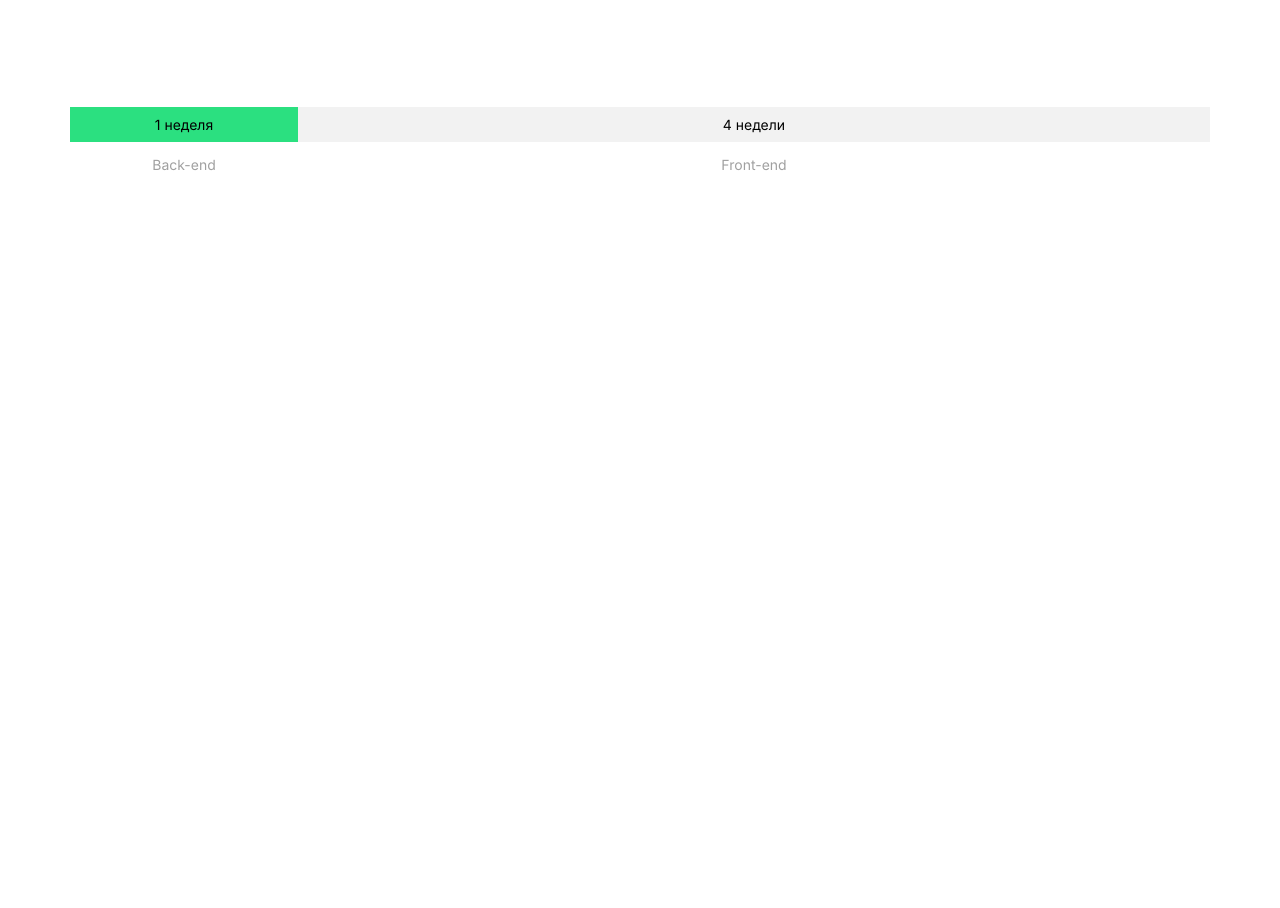
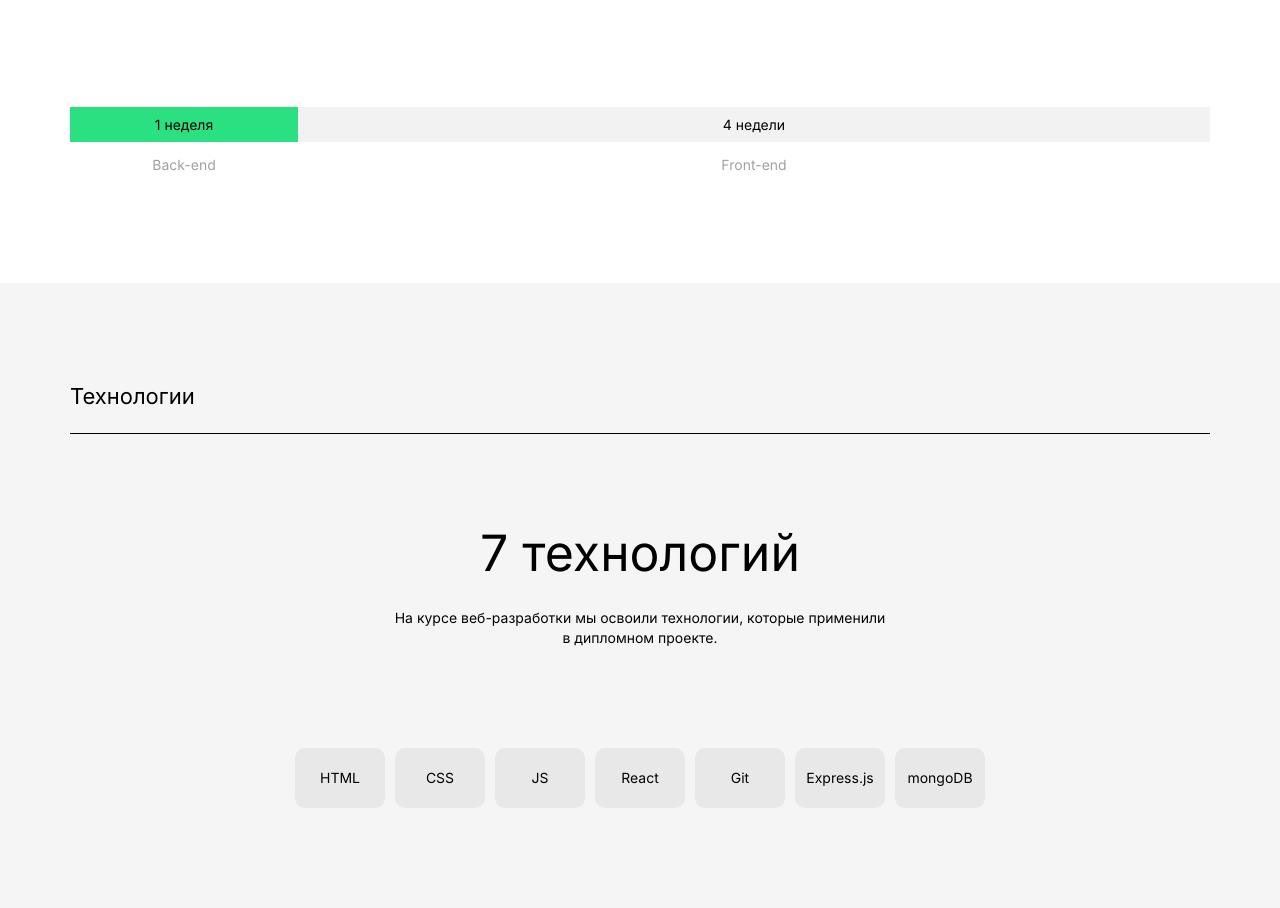
Before and after one commit to Programistic/movies-explorer-frontend, a React app: page / in a window 1280 px wide. Shown: the part 1124-2032 px from the top of the page. Before the commit the page ends 1407 px from the top, so only its background shows below. Built offline with nearby package versions, Linux system fonts and the light colour scheme.

Commit message:
create section Techs and fix AboutProject

```diff
--- a/src/components/AboutProject/AboutProject.css
+++ b/src/components/AboutProject/AboutProject.css
@@ -1,13 +1,70 @@
-.inner-container {
-  margin: 0;
+.about-content {
+  display: flex;
+  justify-content: space-between;
 }
 
-.inner-container_color_light {
-  padding: 110px 70px;
-  background-color: #fff;
+.about-content__column-left {
+  flex-basis: 550px;
 }
 
-.inner-container_color_grey {
-  padding: 100px 70px;
-  background-color: #f5f5f5;
+.about-content__column-right {
+  flex-basis: 550px;
+  margin-left: 40px;
 }
+
+.about-content__header {
+  margin: 70px 0 0;
+  padding: 0;
+  font: 400 20px/24.2px 'Inter', sans-serif;
+  color: #000;
+}
+
+.about-content__text {
+  margin: 26px 0 0;
+  padding: 0;
+  font: 400 14px/20px 'Inter', sans-serif;
+  color: #000;
+}
+
+.timeline {
+  display: flex;
+  width: 100%;
+  margin: 110px 0 0;
+  padding: 0;
+  font: 400 14px/17px 'Inter', sans-serif;
+  color: #000;
+}
+
+.timeline__column-left {
+  flex-basis: 228px;
+  margin: 0;
+  padding: 0;
+  text-align: center;
+}
+
+.timeline__column-right {
+  flex-basis: 912px;
+  margin: 0;
+  padding: 0;
+  text-align: center;
+}
+
+.timeline__period {
+  margin: 0;
+  padding: 9px 0;
+}
+
+.timeline__period_color_green {
+  background-color: #2be080;
+}
+
+.timeline__period_color_grey {
+  background-color: #f2f2f2;
+}
+
+.timeline__course {
+  margin: 14px 0 0;
+  padding: 0;
+  background-color: #fff;
+  color: #a0a0a0;
+}
--- a/src/components/AboutProject/AboutProject.js
+++ b/src/components/AboutProject/AboutProject.js
@@ -7,7 +7,7 @@ function AboutProject() {
       <h2 className="subtitle">О проекте</h2>
       <div className="line line_color_black"></div>
       <div className="about-content">
-        <div className="column">
+        <div className="about-content__column-left">
           <p className="about-content__header">Дипломный проект включал 5 этапов</p>
           <p className="about-content__text">
             Составление плана, работу над бэкендом,
@@ -15,7 +15,7 @@ function AboutProject() {
             финальные доработки.
           </p>
         </div>
-        <div className="column column_right">
+        <div className="about-content__column-right">
           <p className="about-content__header">На выполнение диплома ушло 5 недель</p>
           <p className="about-content__text">
             У каждого этапа был мягкий и жёсткий дедлайн,
--- a/src/components/App/App.css
+++ b/src/components/App/App.css
@@ -9,6 +9,20 @@
   min-height: 100vh;
   margin: 0 auto;
   padding: 0;
+}
+
+.inner-container {
+  margin: 0;
+}
+
+.inner-container_color_light {
+  padding: 110px 70px;
+  background-color: #fff;
+}
+
+.inner-container_color_grey {
+  padding: 100px 70px;
+  background-color: #f5f5f5;
 }
 
 .subtitle {
@@ -28,73 +42,3 @@
 .line_color_black {
   background-color: #000;
 }
-
-.about-content {
-  display: flex;
-  justify-content: space-between;
-}
-
-.about-content__header {
-  margin: 70px 0 0;
-  padding: 0;
-  font: 400 20px/24.2px 'Inter', sans-serif;
-  color: #000;
-}
-
-.about-content__text {
-  margin: 26px 0 0;
-  padding: 0;
-  font: 400 14px/20px 'Inter', sans-serif;
-  color: #000;
-}
-
-.column {
-  flex-basis: 550px;
-}
-
-.column_right {
-  margin-left: 40px;
-}
-
-.timeline {
-  display: flex;
-  width: 100%;
-  margin: 110px 0 0;
-  padding: 0;
-  font: 400 14px/17px 'Inter', sans-serif;
-  color: #000;
-}
-
-.timeline__column-left {
-  flex-basis: 228px;
-  margin: 0;
-  padding: 0;
-  text-align: center;
-}
-
-.timeline__column-right {
-  flex-basis: 912px;
-  margin: 0;
-  padding: 0;
-  text-align: center;
-}
-
-.timeline__period {
-  margin: 0;
-  padding: 9px 0;
-}
-
-.timeline__period_color_green {
-  background-color: #2be080;
-}
-
-.timeline__period_color_grey {
-  background-color: #f2f2f2;
-}
-
-.timeline__course {
-  margin: 14px 0 0;
-  padding: 0;
-  background-color: #fff;
-  color: #a0a0a0;
-}
--- a/src/components/App/App.js
+++ b/src/components/App/App.js
@@ -4,6 +4,7 @@ import NavTab from '../NavTab/NavTab';
 import AboutProject from '../AboutProject/AboutProject';
 
 import './App.css';
+import Techs from '../Techs/Techs';
 
 function App() {
   return (
@@ -13,6 +14,7 @@ function App() {
         <Promo />
         <NavTab />
         <AboutProject />
+        <Techs />
       </div>
     </div>
   );
--- a/src/components/Techs/Techs.css
+++ b/src/components/Techs/Techs.css
@@ -0,0 +1,39 @@
+.techs-content {
+
+}
+
+.techs-content__header {
+  margin: 90px 0 0;
+  padding: 0;
+  font: 400 50px/58px 'Inter', sans-serif;
+  text-align: center;
+}
+
+.techs-content__text {
+  margin: 26px auto 0;
+  padding: 0;
+  max-width: 500px;
+  font: 400 14px/20px 'Inter', sans-serif;
+  text-align: center;
+}
+
+.technologies {
+  display: flex;
+  flex-wrap: wrap;
+  justify-content: space-between;
+  max-width: 690px;
+  margin: 100px auto 0;
+  padding: 0;
+}
+
+.technologies__item {
+  width: 90px;
+  height: 60px;
+  margin: 0;
+  padding: 21px 0;
+  box-sizing: border-box;
+  font: 400 14px/17px 'Inter', sans-serif;
+  text-align: center;
+  background-color: #e8e8e8;
+  border-radius: 10px;
+}
--- a/src/components/Techs/Techs.js
+++ b/src/components/Techs/Techs.js
@@ -0,0 +1,29 @@
+import '../App/App.css';
+import './Techs.css';
+
+function Techs() {
+  return (
+    <section className="inner-container inner-container_color_grey">
+      <h2 className="subtitle">Технологии</h2>
+      <div className="line line_color_black"></div>
+      <div className="techs-content">
+        <p className="techs-content__header">7 технологий</p>
+        <p className="techs-content__text">
+          На курсе веб-разработки мы освоили технологии,
+          которые применили в дипломном проекте.
+        </p>
+      </div>
+      <div className="technologies">
+        <div className="technologies__item">HTML</div>
+        <div className="technologies__item">CSS</div>
+        <div className="technologies__item">JS</div>
+        <div className="technologies__item">React</div>
+        <div className="technologies__item">Git</div>
+        <div className="technologies__item">Express.js</div>
+        <div className="technologies__item">mongoDB</div>
+      </div>
+    </section>
+  );
+}
+
+export default Techs;
```
